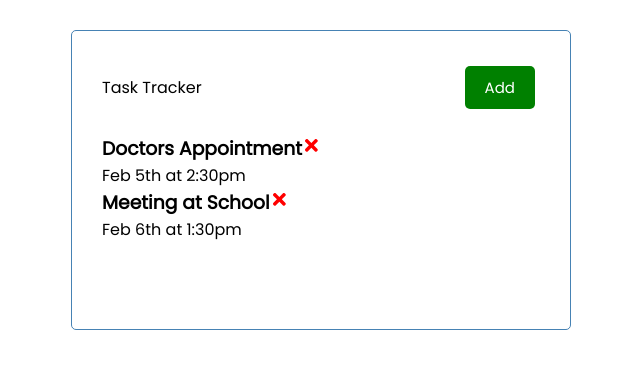
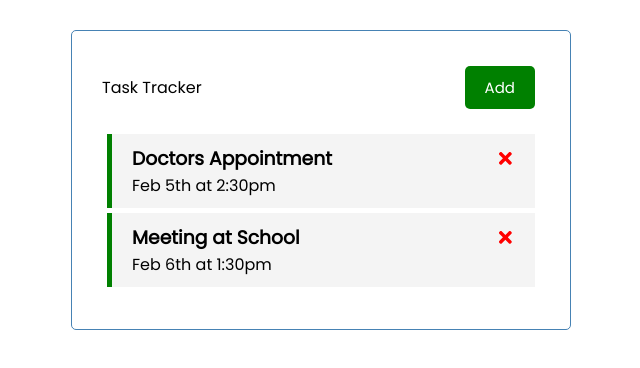
Before and after one commit to kqiu10/react-crash-2021, a React (Create React App) app in the folder react-task-tracker/: page / in a window 1280 px wide. Shown: the top 368 px of the page, without its empty margins (319-959 px from the left). Built offline with nearby package versions, Linux system fonts and the light colour scheme; data requests are answered from the project's data file.

Commit message:
fixed bug in task

```diff
--- a/react-task-tracker/src/App.js
+++ b/react-task-tracker/src/App.js
@@ -29,7 +29,11 @@
   const addTask = (task) => {};
 
   //Delete Task
-  const deleteTask = (id) => {
+  const deleteTask = async (id) => {
+    await fetch(`http://localhost:5000/tasks/${id}`, {
+      method: 'DELETE'
+    })
+
     setTasks(tasks.filter((task) => task.id !== id));
   };
 
--- a/react-task-tracker/src/components/Task.js
+++ b/react-task-tracker/src/components/Task.js
@@ -3,7 +3,7 @@
 const Task = ({ task, onDelete, onToggle }) => {
   return (
     <div
-      classNmame={`task ${task.reminder ? "reminder" : ""}`}
+      className={`task ${task.reminder ? "reminder" : ""}`}
       onToggle={() => {
         onToggle(task.id);
       }}
```
